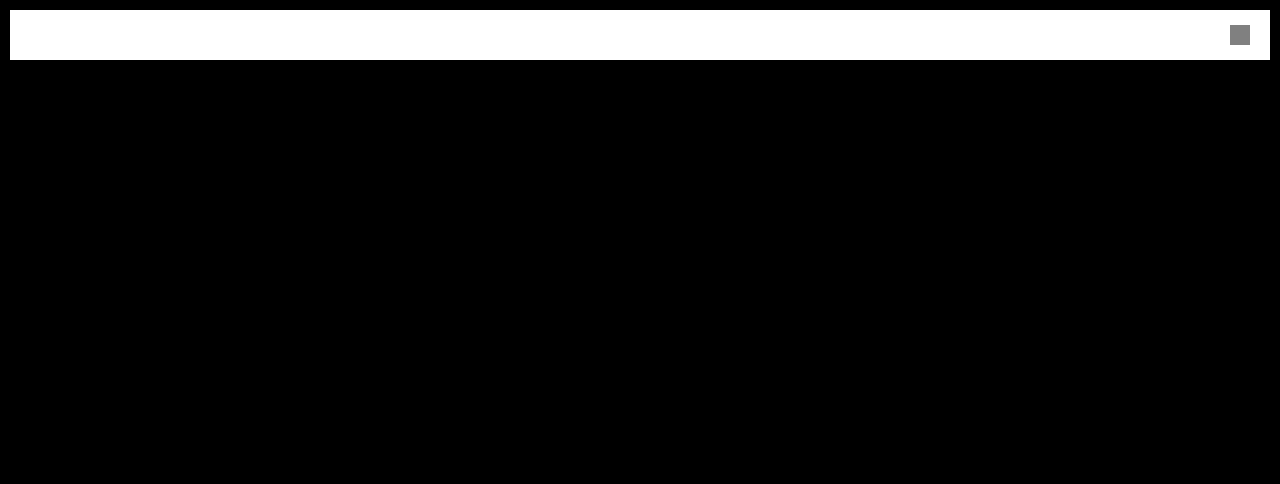
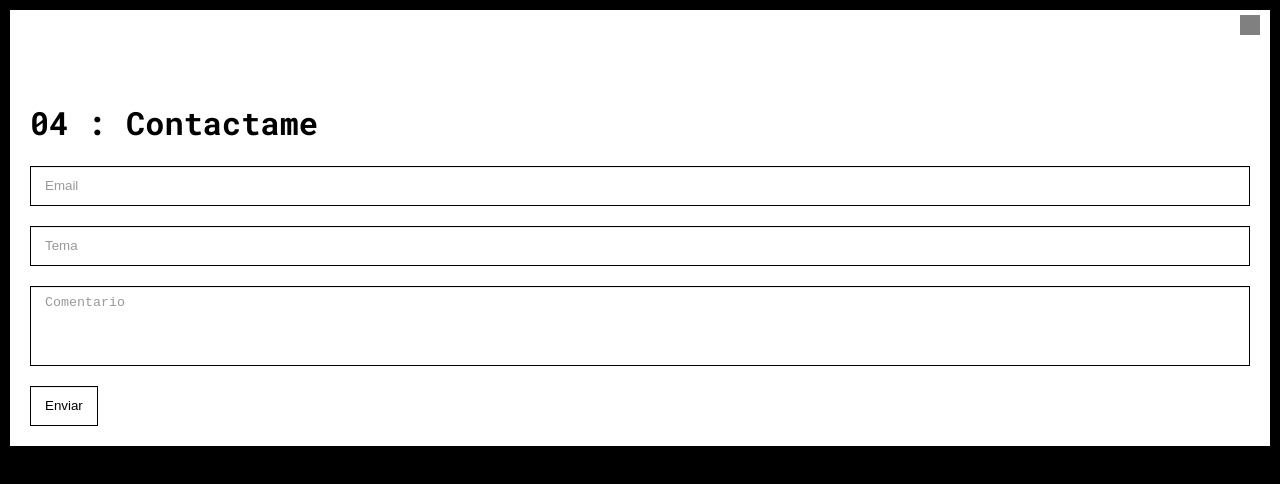
Before and after one commit to mmc1999/portfolio, a Next.js app: page /contact in a window 1280 px wide. Shown: the top 484 px of the page. Built offline with nearby package versions, Linux system fonts and the light colour scheme; grey boxes are pictures that could not be loaded.

Commit message:
tecnologias y validar el form

```diff
--- /dev/null
+++ b/components/form/FormularioContacto.jsx
@@ -0,0 +1,39 @@
+import React from 'react';
+import moduleForm from "./FormularioContacto.module.css";
+
+const FormularioContacto = ({props}) => {
+    let {handleChange, handleSubmit, values, errors} = props;
+    console.log(props)
+  return (
+    <form onSubmit={handleSubmit} className={moduleForm.form}>
+        <input
+            type="email"
+            onChange={handleChange}
+            value={values.email}
+            placeholder="Email"
+            name='email'
+        />
+        {errors.email && <p>Escribe el email correctamente</p>}
+        <input
+            type="text"
+            onChange={handleChange}
+            value={values.tema}
+            placeholder="Tema"
+            name='tema'
+        />
+        {errors.tema && <p>Escribe un tema</p>}
+        <textarea
+            onChange={handleChange}
+            value={values.comenario}
+            placeholder="Comentario"
+            className={moduleForm.textArea}
+            tema="comentario"
+        >
+        {errors.comentario && <p>Escribe un comentario</p>}
+        </textarea>
+        <button type='submit' className={moduleForm.button} >Enviar</button>
+    </form>
+  )
+}
+
+export default FormularioContacto
--- /dev/null
+++ b/components/form/FormularioContacto.module.css
@@ -0,0 +1,29 @@
+.form {
+    display: flex;
+    flex-direction: column;
+    gap: 20px;
+}
+.form > * {
+    width: 100%;
+    height: 40px;
+    padding: 8px 14px;
+    background-color: #fff;
+    background-image: none;
+    border: 1px solid #000;
+    border-radius: 0;
+    -webkit-box-shadow: inset 0 1px 1px rgba(0, 0, 0, .075);
+    box-shadow: inset 0 1px 1px rgba(0, 0, 0, .075);
+    -webkit-transition: border-color .15s ease-in-out, box-shadow .15s ease-in-out;
+    -o-transition: border-color ease-in-out .15s, box-shadow ease-in-out .15s;
+    transition: border-color .15s ease-in-out, box-shadow .15s ease-in-out
+}
+.form > *::placeholder {
+    color: #999
+}
+.textArea {
+    height: 80px;
+    resize: none;
+}
+.button {
+    width: fit-content;
+}
--- a/components/views/header/Header.jsx
+++ b/components/views/header/Header.jsx
@@ -8,7 +8,7 @@ const Header = ({color}) => {
   let {
     handleMenu,
     isMenuAppeard,
-    scroll
+    scroll,
   } = useControlMenuMobile()
 
   return (
--- a/components/views/header/Header.module.css
+++ b/components/views/header/Header.module.css
@@ -6,9 +6,7 @@
     position: fixed;
     right: 20px;
     top: 15px;
-    z-index: 11;
-    background-color: white;
-    padding: 10px;
+    z-index: 14;
 }
 .btnHamburguesa {
     filter: invert(1);
@@ -23,11 +21,11 @@
     display: flex;
     flex-direction: column;
     gap: 20px;
-    position: absolute;
-    width: 100%;
+    position: fixed;
+    width: 90%;
     top: 10px;
     transition: top 0.5s ease;
-    z-index: 10;
+    z-index: 13;
     border-bottom: thin solid rgb(202, 202, 202);
 }
 .navSinMain {
--- a/hooks/menuMobile/useControlMenuMobile.js
+++ b/hooks/menuMobile/useControlMenuMobile.js
@@ -2,12 +2,13 @@ import React, { useState, useEffect } from 'react'
 
 const useControlMenuMobile = () => {
     const [isMenuAppeard, setIsMenuAppeard] = useState(false);
-    const [scroll, setScroll] = useState( false)
+    const [scroll, setScroll] = useState( false);
 
     const handleMenu = () => {
         if(isMenuAppeard) setIsMenuAppeard(false)
         else setIsMenuAppeard(true)
     }
+    const handleScroll = () => {if(window.scrollY > 20) setIsMenuAppeard(false)}
 
     const handleResize = () => {
         if(window.innerWidth < 750) {
@@ -18,15 +19,18 @@ const useControlMenuMobile = () => {
       }
 
       useEffect(() => {
-        handleResize();
         window.addEventListener("resize", handleResize);
+        window.addEventListener("scroll", handleScroll)
 
-        return () => window.removeEventListener("resize", handleResize);
+        return () =>{
+          window.removeEventListener("resize", handleResize)
+          window.removeEventListener("scroll", handleScroll)
+        };
       })
   return {
     isMenuAppeard,
     handleMenu,
-    scroll
+    scroll,
   }
 }
 
--- a/package.json
+++ b/package.json
@@ -9,6 +9,7 @@
     "lint": "next lint"
   },
   "dependencies": {
+    "formik": "^2.2.9",
     "next": "12.1.6",
     "react": "18.1.0",
     "react-dom": "18.1.0"
--- a/pages/about/index.jsx
+++ b/pages/about/index.jsx
@@ -13,13 +13,13 @@ const index = () => {
           </p>
         </div>
         <div className={moduleAbout.divSecciones}>
-          <h2 className={moduleAbout.subtitulos}>Objetivo</h2>
+          <h2 className={moduleAbout.subtitulos}>Objetivos</h2>
           <p className={moduleAbout.parrafo}>Dominar las tecnologias orientadas al frontend para luego pasar aprender tecnologias backend y asi ser desarrollador fullstack. Laboralmente me gustaria establecerme en una empresa que me brinde estabilidad laboral y que me permita desarrollar mi carrera y crecer como profesional.</p>
         </div>
         <div className={moduleAbout.divSecciones}>
           <h2 className={moduleAbout.subtitulos}>Tecnologias</h2>
           <div>
-
+            {/*Insertar imagenes de las tecnologias aprendedias, en curso y proximamente*/}
           </div>
         </div>
         <a href='assets/my_pdf.pdf' download>Download pdf</a>
--- /dev/null
+++ b/pages/contact/Contacto.module.css
@@ -0,0 +1,5 @@
+.divPrincipalContacto {
+    display: flex;
+    flex-direction: column;
+    padding: 20px;
+}
--- a/pages/contact/index.jsx
+++ b/pages/contact/index.jsx
@@ -1,10 +1,26 @@
-import React from 'react'
-import Layout from '../../components/views/layout/Layout'
+import { Formik } from 'formik';
+import React from 'react';
+import FormularioContacto from '../../components/form/FormularioContacto';
+import Layout from '../../components/views/layout/Layout';
+import contactoModule from "./Contacto.module.css"
+
 
 const index = () => {
   return (
     <Layout color="white">
-
+      <div  className={contactoModule.divPrincipalContacto}>
+        <div>
+          <h1>04 : Contactame</h1>
+        </div>
+        <Formik
+          initialValues={{ tema: "", email: "", comentario:"" }}
+          onSubmit={(values,) => {
+            alert(values)
+          }}
+        >
+           {props => <FormularioContacto props={props} />}
+        </Formik>
+      </div>
     </Layout>
   )
 }
```
Also changed, not shown: 1 other file (tests, documents, lock files or other folders).
